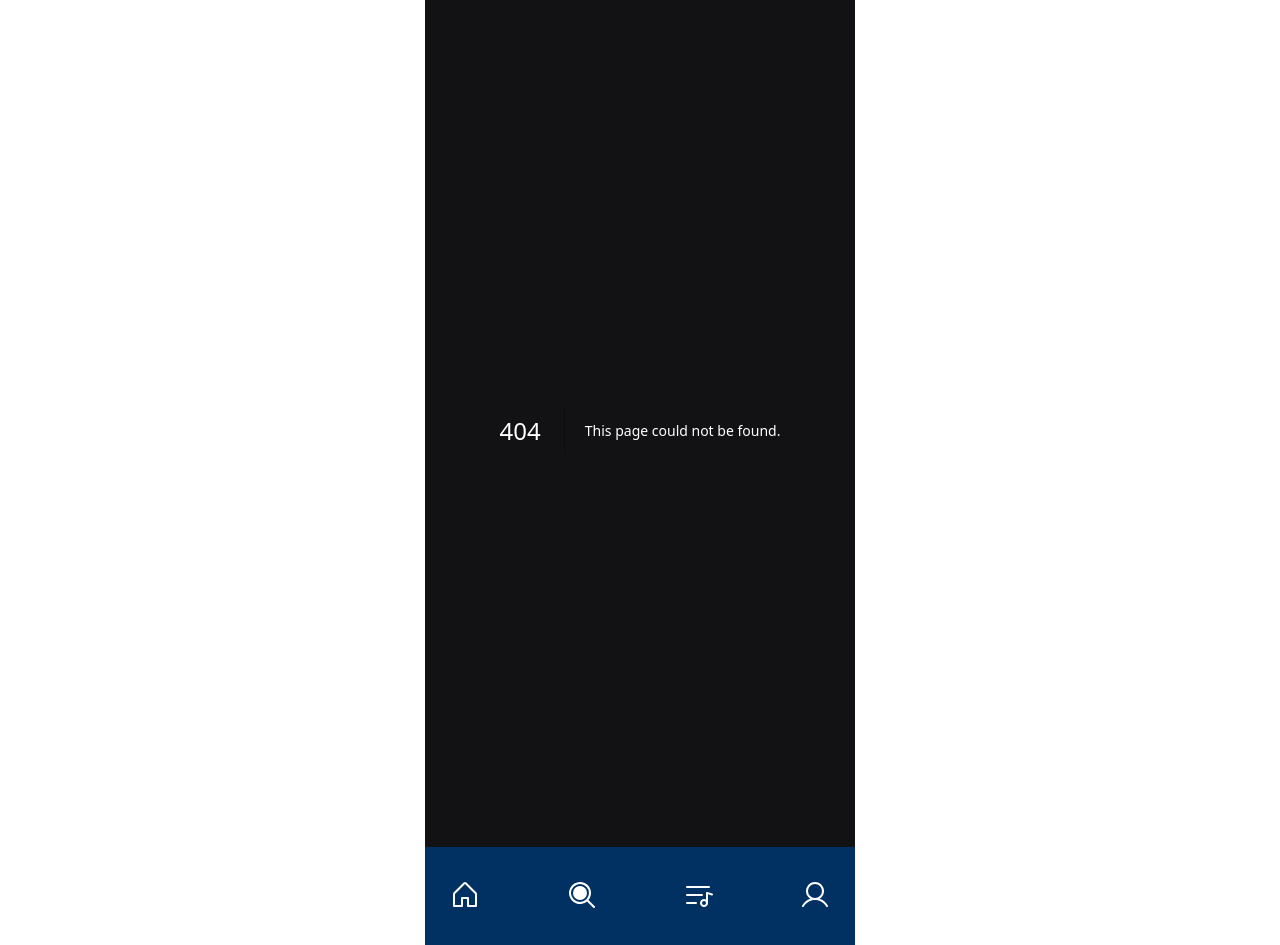
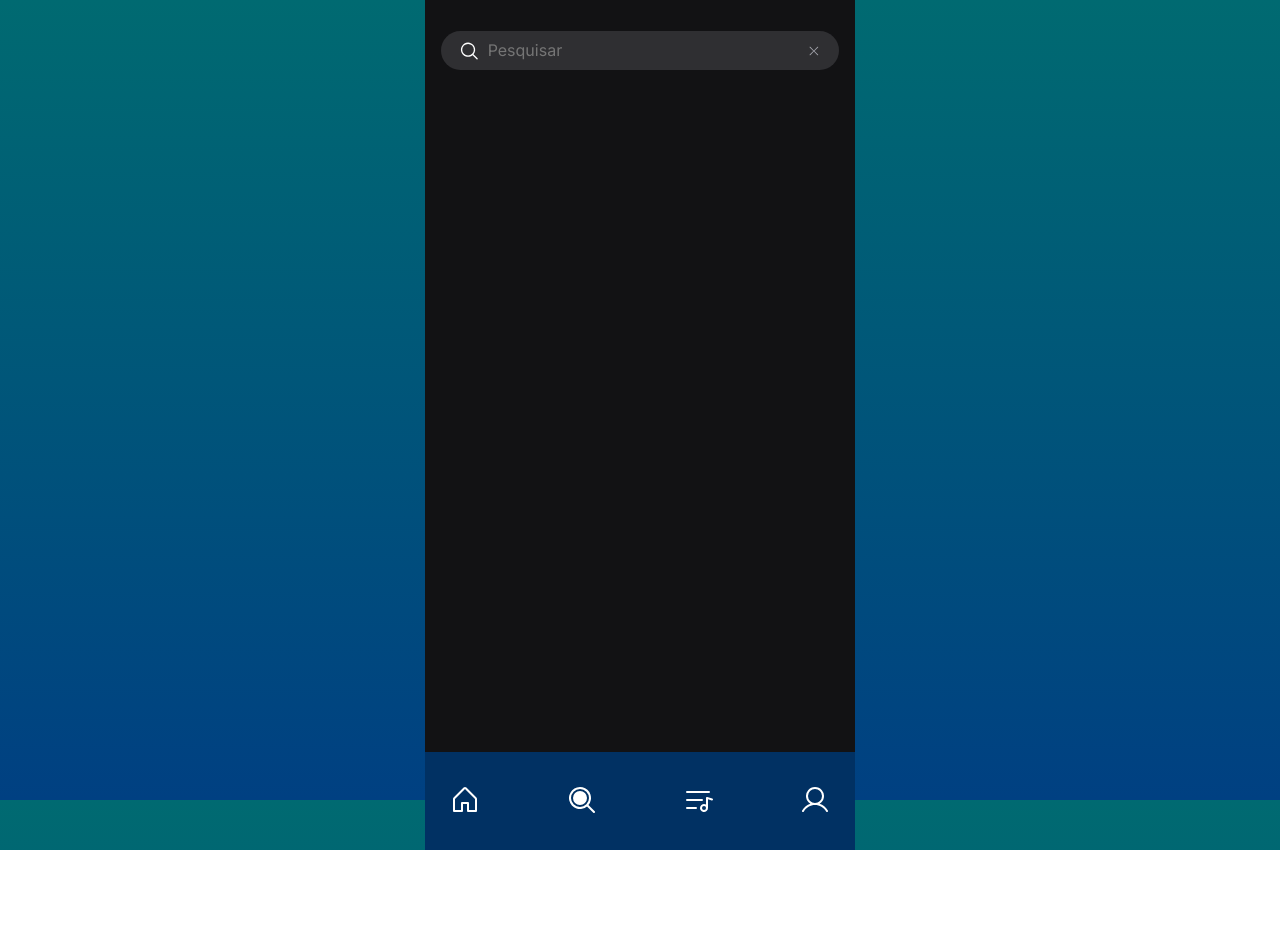
Before and after one commit to davyd-souza/melody, a Next.js app: page /search in a window 1280 px wide. Before the commit this address had no page. After the commit the page ends 850 px from the top, so only its background shows below. Built offline with nearby package versions, Linux system fonts and the light colour scheme.

Commit message:
feat: create Search page and styles

```diff
--- /dev/null
+++ b/src/app/search/page.styles.ts
@@ -0,0 +1,62 @@
+'use client'
+
+// DEPENDENCY
+import styled from 'styled-components'
+
+export const SearchRoot = styled.main`
+  padding-inline: 1rem;
+  overflow: hidden;
+
+  & > * ~ * {
+    margin-top: 1.25rem;
+  }
+`
+
+export const InputContainer = styled.div`
+  padding-inline: 1rem;
+  padding-block: 0.25rem;
+  margin-inline: auto;
+
+  display: flex;
+  align-items: center;
+  gap: 0.5rem;
+
+  background-color: #2f2f32;
+
+  border-radius: 9999px;
+  border: 2px solid transparent;
+
+  color: #fff;
+
+  transition-property: all;
+  transition-timing-function: cubic-bezier(0.4, 0, 0.2, 1);
+  transition-duration: 150ms;
+
+  & > svg:last-of-type {
+    color: #a0a1a8;
+    cursor: pointer;
+  }
+
+  & > input {
+    width: 100%;
+
+    background-color: transparent;
+    outline: transparent;
+    border: 0;
+
+    color: #fff;
+  }
+
+  &:has(input:focus-visible) {
+    border-color: #00b4ff;
+  }
+`
+
+export const SearchResult = styled.section`
+  height: 590px;
+  overflow-x: auto;
+
+  & > * + * {
+    margin-block-start: 0.5rem;
+  }
+`
--- /dev/null
+++ b/src/app/search/page.tsx
@@ -0,0 +1,80 @@
+'use client'
+
+// DEPENDENCY
+import { useState } from 'react'
+
+// COMPONENT
+import { TabsItem, TabsList, TabsRoot } from '@/components/TabsNavigation'
+import { SearchItem } from './components/SearchItem'
+
+// STYLE
+import { InputContainer, SearchResult, SearchRoot } from './page.styles'
+
+// ASSET
+import MagnifyingGlass from '@/assets/icons/MagnifyingGlass'
+import X from '@/assets/icons/X'
+
+// VARIABLE
+const SEARCH_RESULT = [
+  { title: 'Robert Johnson', category: 'Artista' },
+  { title: 'Little Boy Blue - Big Walter Horton', category: 'Música' },
+  { title: 'Blues na Roda', category: 'Podcast' },
+  { title: 'Elmore James', category: 'Artista' },
+  { title: 'Ray Charles', category: 'Artista' },
+  { title: "She's A Sweet One - Junior Wells", category: 'Música' },
+  { title: 'Bluesman - Baco Exu do Blues', category: 'Álbum' },
+  { title: 'Chains And Things - B.B. King', category: 'Música' },
+  { title: 'Hugh Laurie', category: 'Artista' },
+  { title: 'The Blues Podcast', category: 'Podcast' },
+  { title: 'The Sky is Crying - Elmore James', category: 'Música' },
+  { title: 'Smokestack Lightnin - Howlin Wolf', category: 'Música' },
+  { title: 'Blues - Check Berry', category: 'Podcast' },
+  { title: 'B.B. King', category: 'Artista' },
+  { title: 'The Blues Kitchen Radio', category: 'Podcast' },
+]
+
+export default function Search() {
+  const [searchValue, setSearchValue] = useState('')
+
+  const handleSearchValueChange = (value: string) => {
+    setSearchValue(value)
+  }
+
+  const handleClearSearchValue = () => {
+    setSearchValue('')
+  }
+
+  return (
+    <SearchRoot>
+      <InputContainer>
+        <MagnifyingGlass size={24} />
+        <input
+          value={searchValue}
+          type="text"
+          placeholder="Pesquisar"
+          onChange={(evt) => handleSearchValueChange(evt.target.value)}
+        />
+        <X size={16} onClick={handleClearSearchValue} />
+      </InputContainer>
+
+      {!!searchValue && (
+        <>
+          <TabsRoot defaultValue="music">
+            <TabsList>
+              <TabsItem value="music">Músicas</TabsItem>
+              <TabsItem value="album">Álbuns</TabsItem>
+              <TabsItem value="podcast">Podcasts</TabsItem>
+              <TabsItem value="artist">Artistas</TabsItem>
+            </TabsList>
+          </TabsRoot>
+
+          <SearchResult>
+            {SEARCH_RESULT.map(({ title, category }) => (
+              <SearchItem key={title} title={title} category={category} />
+            ))}
+          </SearchResult>
+        </>
+      )}
+    </SearchRoot>
+  )
+}
--- /dev/null
+++ b/src/assets/icons/X.tsx
@@ -0,0 +1,5 @@
+'use client'
+
+import { X } from '@phosphor-icons/react'
+
+export default X
```
